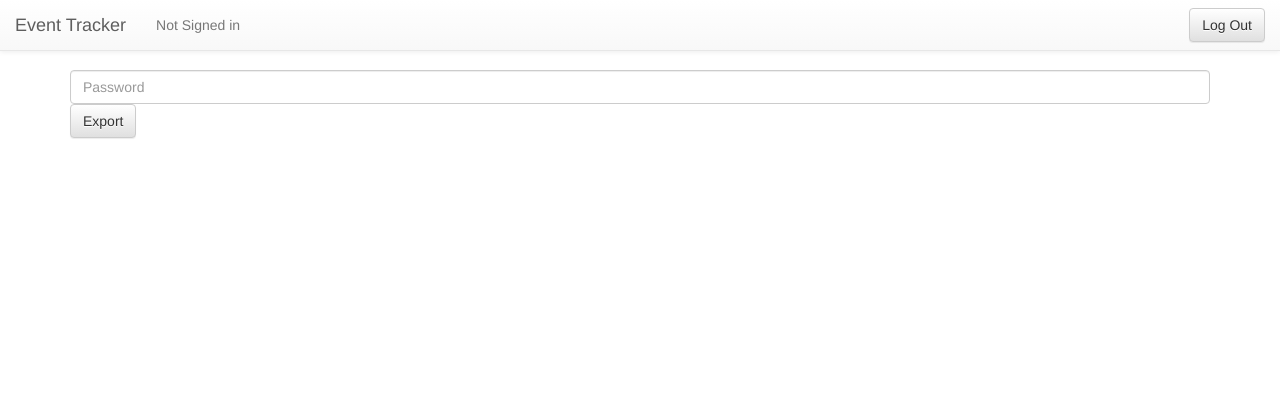
After one commit to diversified-cheesecake/bk-event, a Django app: template event/templates/event/export.html in a window 1280 px wide. The commit adds this page. Shown: the top 420 px of the page. Run offline with Django 3.2, Linux system fonts and the light colour scheme; the template is opened without the code that fills it, so the values that code supplies are empty; parts of the project's set-up code (start-up, migrations or seed data) failed here and were passed over; some libraries are stand-ins or nearby versions.

Commit message:
export functionality

```diff
--- a/event/templates/event/entry_page.html
+++ b/event/templates/event/entry_page.html
@@ -1,7 +1,6 @@
 {% extends "event/base.html" %}
 
 {% block content %}
-<div class="container">
 <form method="POST" id="theform">
 	{% csrf_token %}
 	<table class="table table-striped">
@@ -35,7 +34,6 @@
 		</tbody>
 	</table>
 </form>
-</div>
 
 
       <div class="container">
--- /dev/null
+++ b/event/templates/event/export.html
@@ -0,0 +1,10 @@
+{% extends "event/base.html" %}
+
+{% block content %}
+<form method="POST">
+	{% csrf_token %}
+	<input type="password" class="form-control" name="export_password" placeholder="Password">
+	<button type="submit" class="btn btn-default">Export</button>
+</form>
+
+{% endblock %}
```
Also changed, not shown: event/views.py (+11 -0 lines).
